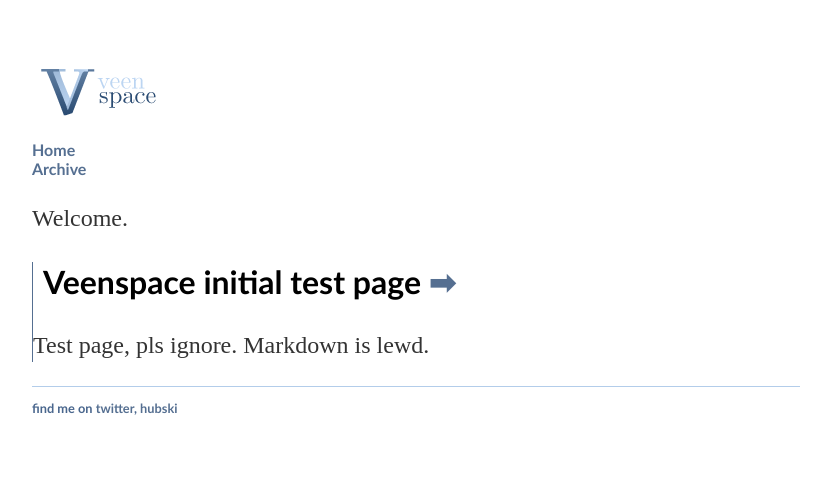
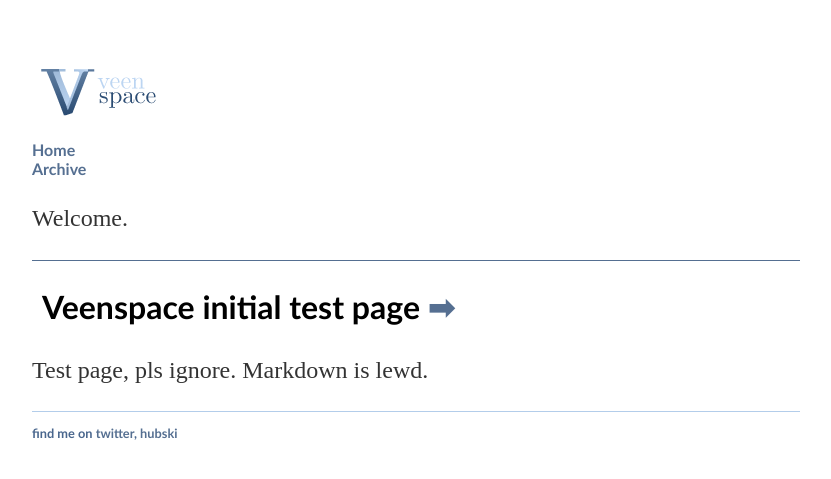
Before and after one commit to vdveen/vdveen.github.io, a Jekyll site: the page built from index.html, in a window 1280 px wide. Shown: the top 479 px of the page, without its empty margins (224-1055 px from the left). Built offline with Jekyll 4.4.1, drawn with Linux system fonts in a browser that asks for light colours.

Commit message:
Defined nav, further css

```diff
--- a/css/main.css
+++ b/css/main.css
@@ -28,7 +28,7 @@
 }
 h1 {
     border-top: 1px solid #556f91;
-    font-size: 3em;
+    font-size: 2.5em;
     font-family:'Trebuchet MS', Arial, sans-serif;
 }
 
@@ -58,5 +58,5 @@
 }
 
 div.blog-index {
-    border-left: 1px solid #556f91;
+    border-top: 1px solid #556f91;
 }
--- a/index.html
+++ b/index.html
@@ -9,7 +9,7 @@
 
 <!-- This part fetches the most recent post -->
 <div class="blog-index">
-  {% assign post = site.posts.first %}
+  {% assign post = site.posts.last %}
   {% assign content = post.content %}
 	{% include post_detail.html %}
 </div>
```
